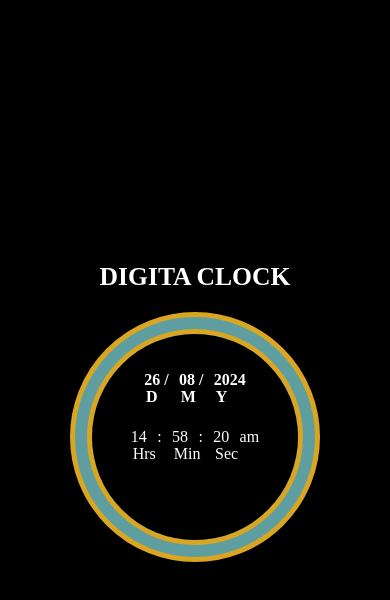
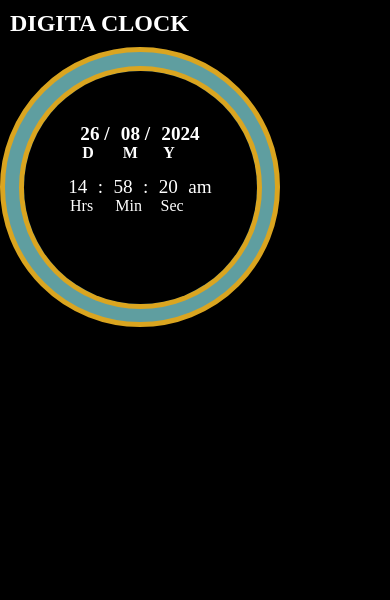
Before and after one commit to logesh-newcoder/digital_clock, a plain HTML site: page index.html in a window 390 px wide. Drawn offline with Linux system fonts and the light colour scheme.

Commit message:
Update index.css

```diff
--- a/index.css
+++ b/index.css
@@ -1,46 +1,48 @@
-* {
+*{
     padding: 0;
     margin: 0;
     box-sizing: border-box;
 }
-
-body {
+body{
     width: 100vw;
     height: 100vh;
     background-color: black;
     color: white;
+}
+.container{
+    width: 450px;
+    height: 450px;
+    position: absolute;
+    top: 50%;
+    left: 50%;
+    transform: translate(-50%, -50%);
     display: flex;
     flex-direction: column;
     justify-content: center;
     align-items: center;
 }
-
-h2 {
+h2{
     font-size: 3rem;
-    text-align: center;
+    padding: 10px;
 }
-
-.con {
-    position: relative;
+.con{
     width: 380px;
     height: 380px;
-    background-color: cadetblue;
-    border: 5px solid goldenrod;
-    border-radius: 50%;
     display: flex;
     justify-content: center;
     align-items: center;
-    margin: 20px 0;
+    border: 5px solid goldenrod;
+    border-radius: 50%;
+    background-color: cadetblue;
 }
-
-.body {
+.body{
+    height: 90%;
     width: 90%;
-    height: 90%;
     border-radius: 50%;
     border: 5px solid goldenrod;
+    position: relative;
 }
-
-.timer {
+.timer{
     width: 100%;
     height: 100%;
     border-radius: 50%;
@@ -52,106 +54,71 @@ h2 {
     align-items: center;
     cursor: pointer;
 }
-
-.date {
+.date{
     position: absolute;
-    top: 10%;
+    top: 20%;
     font-size: 2.5rem;
     font-weight: 600;
-    text-align: center;
-    width: 100%;
 }
-
-.timer span {
+.timer span{
     font-size: 2rem;
     padding: 0.5rem;
     position: relative;
 }
-
-span::after {
+span::after{
     text-transform: capitalize;
     font-size: 1rem;
     bottom: -15px;
     left: 5px;
     position: absolute;
 }
-
-#da::after {
+#da::after{
     content: "d";
 }
-
-#mon::after {
+#mon::after{
     content: "m";
 }
-
-#year::after {
+#year::after{
     content: "y";
 }
-
-#hrs::after {
+#hrs::after{
     content: "hrs";
 }
-
-#min::after {
+#min::after{
     content: "min";
 }
-
-#sec::after {
+#sec::after{
     content: "sec";
 }
 
-/* Responsive for small screens like phones */
-@media screen and (max-width: 768px) {
-    h2 {
-        font-size: 2rem;
+@media screen and (max-width:460px) {
+    h2{
+        font-size: 1.5rem;
     }
-    .con {
+    .container{
+        padding:5px;
+        width: 300px;
+        height: 300px;
+    }
+    .con{
         width: 280px;
         height: 280px;
     }
-    .date {
+    .date{
+        position: absolute;
+        top: 20%;
         font-size: 1.6rem;
-        top: 20%;
+        font-weight: 600;
     }
-    .timer span {
-        font-size: 1.4rem;
-        padding: 0.3rem;
+    .timer span{
+        font-size: 1.2rem;
+        padding: 0.2rem;
+    }
+    span::after{
+        text-transform: capitalize;
+        font-size: 1rem;
+        bottom: -15px;
+        left: 5px;
+        position: absolute;
     }
 }
-
-/* Responsive for very small screens like phones in portrait mode */
-@media screen and (max-width: 460px) {
-    h2 {
-        font-size: 1.6rem;
-    }
-    .con {
-        width: 250px;
-        height: 250px;
-    }
-    .date {
-        font-size: 1.4rem;
-    }
-    .timer span {
-        font-size: 1rem;
-        padding: 0.2rem;
-    }
-}
-
-/* Larger desktop screens */
-@media screen and (min-width: 1024px) {
-    h2 {
-        font-size: 4rem;
-    }
-    .con {
-        width: 500px;
-        height: 500px;
-    }
-    .date {
-        font-size: 3.5rem;
-        top: 15%;
-    }
-    .timer span {
-        font-size: 3rem;
-        padding: 1rem;
-    }
-}
```
